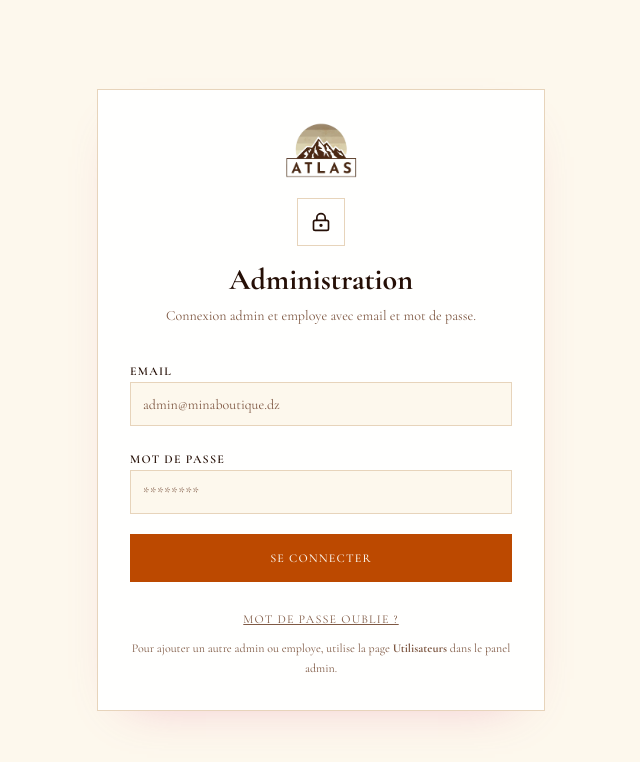
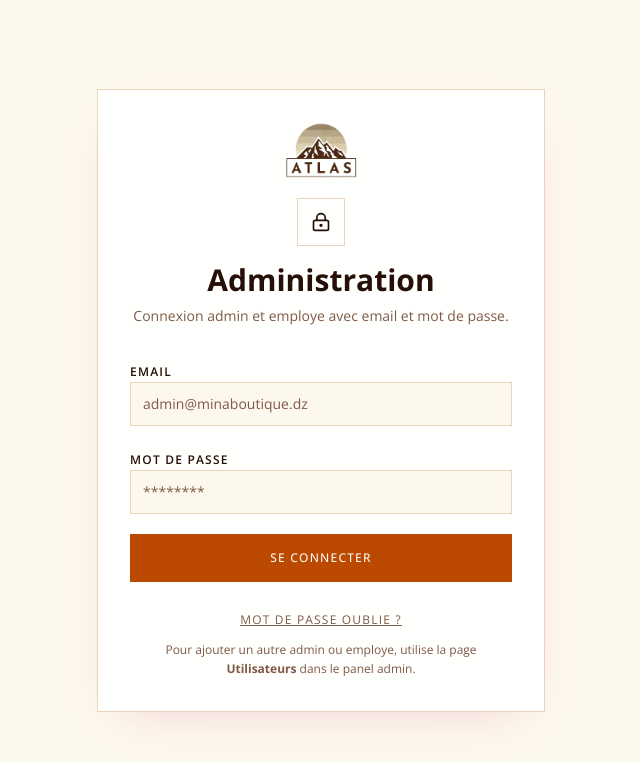
Before and after one commit to RENOLIX/atlasmiel.github.io, a React (Vite) app: page /admin/login in a window 1280 px wide. Shown: the top 762 px of the page, without its empty margins (319-959 px from the left). Built offline with nearby package versions, Linux system fonts and the light colour scheme; no server answers; the database is empty.

Commit message:
Use Open Sans for admin

```diff
--- a/src/index.css
+++ b/src/index.css
@@ -1,4 +1,4 @@
-@import url("https://fonts.googleapis.com/css2?family=Cormorant+Garamond:ital,wght@0,300;0,400;0,500;0,600;0,700;1,300;1,400;1,500&family=Montserrat:wght@300;400;500;600&display=swap");
+@import url("https://fonts.googleapis.com/css2?family=Cormorant+Garamond:ital,wght@0,300;0,400;0,500;0,600;0,700;1,300;1,400;1,500&family=Montserrat:wght@300;400;500;600&family=Open+Sans:wght@400;500;600;700&display=swap");
 
 @import "tailwindcss";
 @import "tw-animate-css";
@@ -82,4 +82,9 @@
   body {
     @apply bg-background text-foreground;
   }
+
+  .admin-font,
+  .admin-font * {
+    font-family: "Open Sans", ui-sans-serif, system-ui, sans-serif !important;
+  }
 }
--- a/src/pages/admin/layout.tsx
+++ b/src/pages/admin/layout.tsx
@@ -142,7 +142,7 @@ export default function AdminLayout() {
   }
 
   return (
-    <div className="min-h-screen bg-background" dir="ltr" lang="fr">
+    <div className="admin-font min-h-screen bg-background" dir="ltr" lang="fr">
       <div className="sticky top-0 z-40 border-b border-border bg-background/95 backdrop-blur lg:hidden">
         <div className="flex items-center justify-between px-4 py-4">
           <div className="space-y-2">
--- a/src/pages/admin/login/page.tsx
+++ b/src/pages/admin/login/page.tsx
@@ -88,7 +88,7 @@ export default function AdminLoginPage() {
   };
 
   return (
-    <div className="min-h-screen flex items-center justify-center bg-background px-4" dir="ltr" lang="fr">
+    <div className="admin-font min-h-screen flex items-center justify-center bg-background px-4" dir="ltr" lang="fr">
       <div className="w-full max-w-md border border-border bg-white/95 p-8 shadow-[0_18px_50px_-32px_rgba(219,97,149,0.45)]">
         <div className="mb-8 text-center">
           <BrandLogo className="mx-auto mb-5 h-14 w-[172px]" />
--- a/src/pages/admin/reset-password/page.tsx
+++ b/src/pages/admin/reset-password/page.tsx
@@ -24,7 +24,7 @@ export default function AdminResetPasswordPage() {
 
   if (loading) {
     return (
-      <div className="min-h-screen flex items-center justify-center bg-background px-4" dir="ltr" lang="fr">
+      <div className="admin-font min-h-screen flex items-center justify-center bg-background px-4" dir="ltr" lang="fr">
         <div className="w-full max-w-md border border-border bg-white/95 p-8 text-center shadow-[0_18px_50px_-32px_rgba(219,97,149,0.45)]">
           <BrandLogo className="mx-auto mb-5 h-14 w-[172px]" />
           <p className="text-sm text-muted-foreground">
@@ -71,7 +71,7 @@ export default function AdminResetPasswordPage() {
   };
 
   return (
-    <div className="min-h-screen flex items-center justify-center bg-background px-4" dir="ltr" lang="fr">
+    <div className="admin-font min-h-screen flex items-center justify-center bg-background px-4" dir="ltr" lang="fr">
       <div className="w-full max-w-md border border-border bg-white/95 p-8 shadow-[0_18px_50px_-32px_rgba(219,97,149,0.45)]">
         <div className="mb-8 text-center">
           <BrandLogo className="mx-auto mb-5 h-14 w-[172px]" />
```
